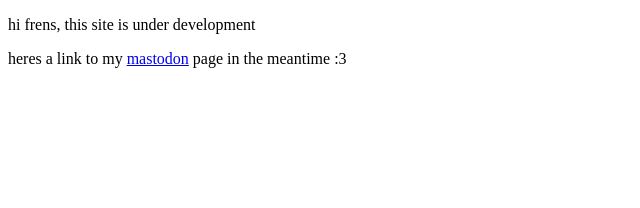
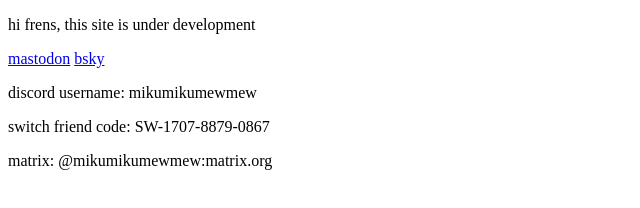
Before and after one commit to mikumikumewmew/mikumikumewmew.github.io, a plain HTML site: page index.html in a window 1280 px wide. Shown: the whole page, without its empty margins (0-640 px from the left). Drawn offline with Linux system fonts and the light colour scheme.

Commit message:
Update index.html
all social links

```diff
--- a/index.html
+++ b/index.html
@@ -5,6 +5,10 @@
   </head>
   <body>
     <p>hi frens, this site is under development</p>
-    <p>heres a link to my <a rel="me" href="https://infosec.exchange/@mikumikumewmew">mastodon</a> page in the meantime :3</p>
+    <a rel="me" href="https://infosec.exchange/@mikumikumewmew">mastodon</a>
+    <a href="https://bsky.app/profile/mikumikumewmew.bsky.social">bsky</a>
+    <p>discord username: mikumikumewmew</p>
+    <p>switch friend code: SW-1707-8879-0867</p>
+    <p>matrix: @mikumikumewmew:matrix.org</p>
   </body>
 </html>
```
